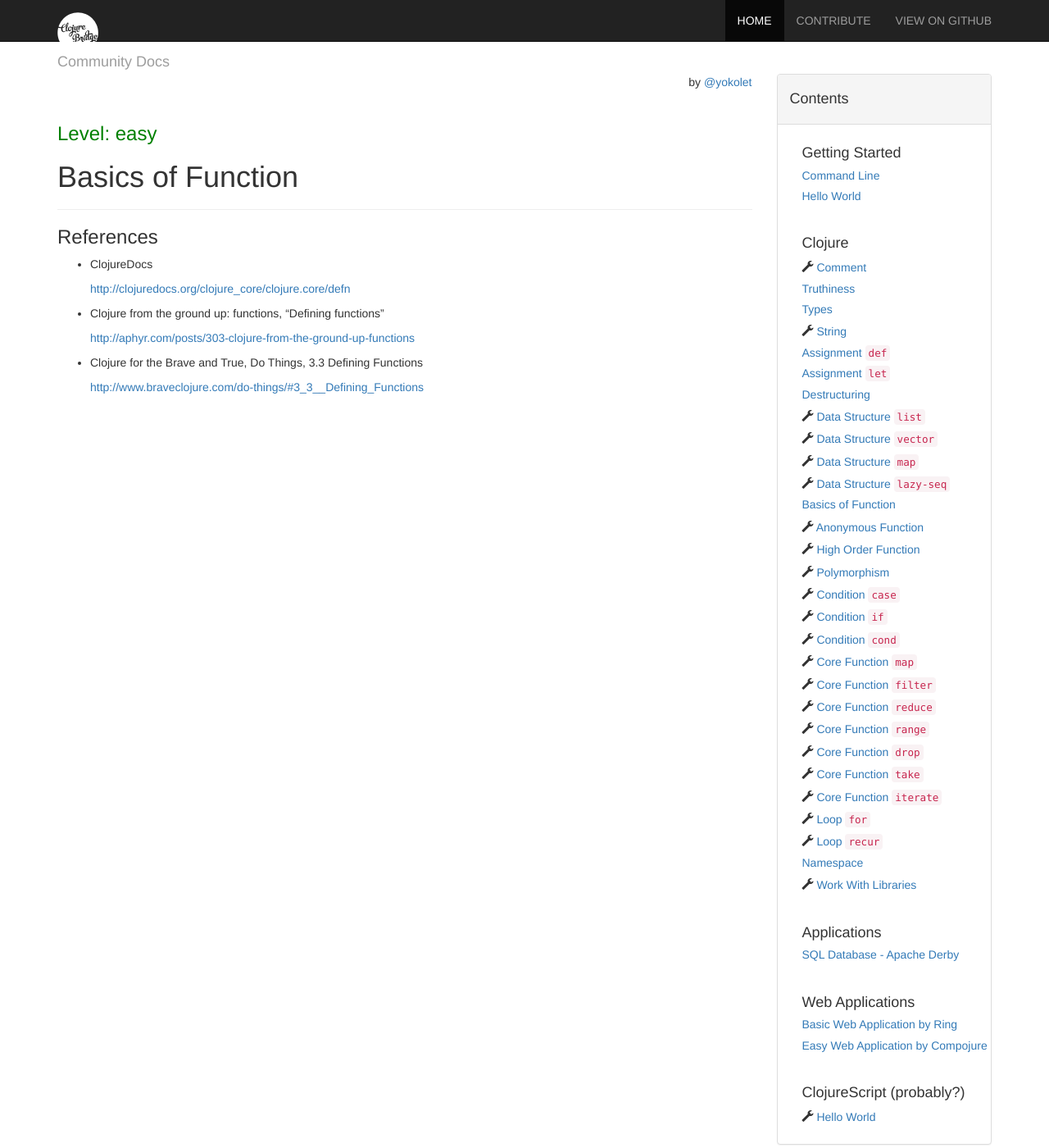
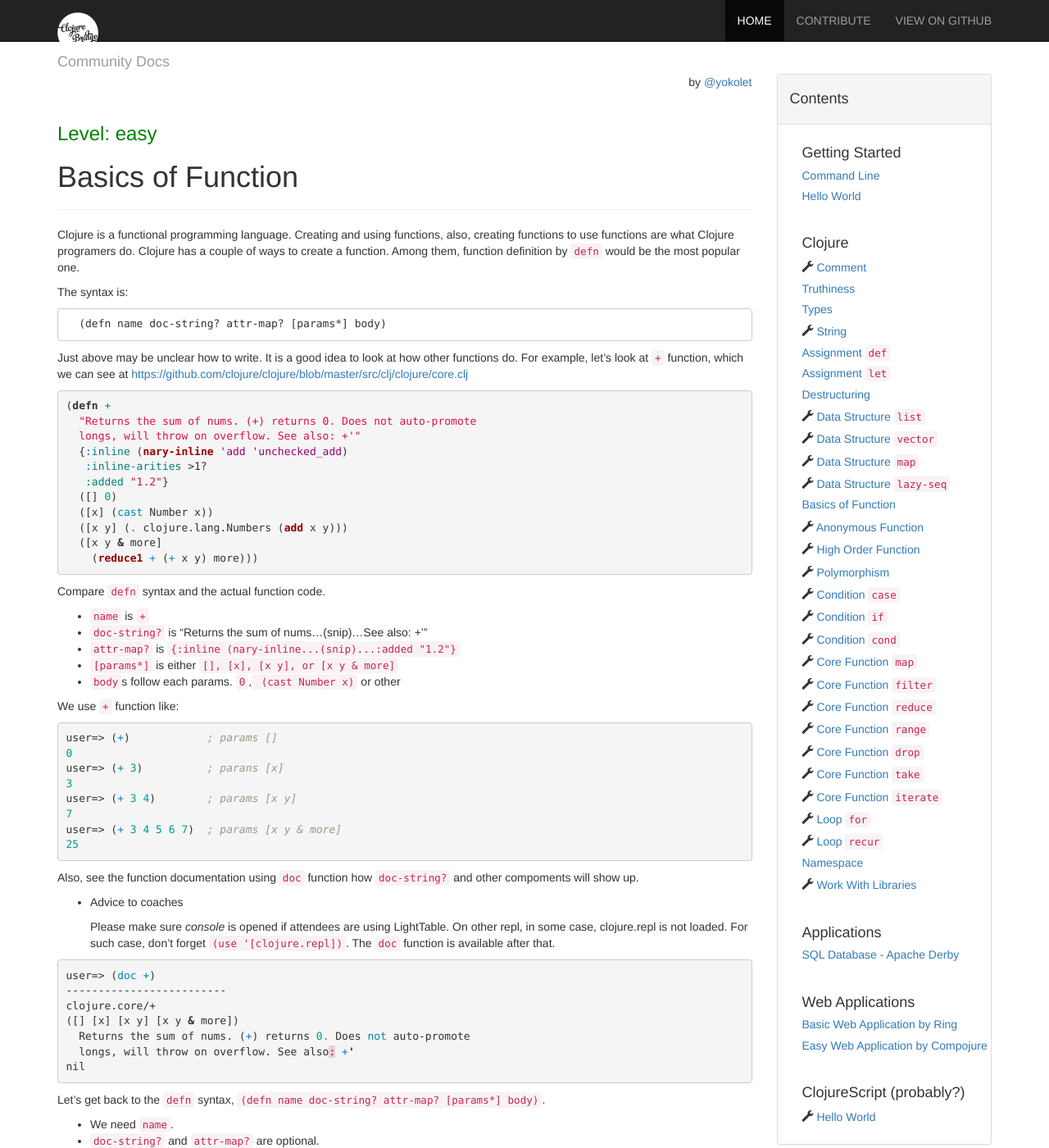
Before and after one commit to ClojureBridge/community-docs, a Jekyll site: the page built from docs/clojure/function-creation.md, in a window 1280 px wide and 1400 px high. Shown: the whole window at 82% size. Built offline with Jekyll 4.4.1, drawn with Linux system fonts in a browser that asks for light colours; nearby versions of some CDN libraries; some of the changed text lies outside the part shown.

Commit message:
Adds function creation

````diff
--- a/docs/clojure/function-creation.md
+++ b/docs/clojure/function-creation.md
@@ -5,6 +5,149 @@ permalink: /docs/clojure/function-creation/
 level: easy
 author: yokolet
 ---
+
+Clojure is a functional programming language.
+Creating and using functions, also, creating functions to use functions are what Clojure programers do.
+Clojure has a couple of ways to create a function.
+Among them, function definition by `defn` would be the most popular one.
+
+The syntax is:
+
+  ```
+  (defn name doc-string? attr-map? [params*] body)
+  ```
+
+Just above may be unclear how to write.
+It is a good idea to look at how other functions do.
+For example, let's look at `+` function,
+which we can see at [https://github.com/clojure/clojure/blob/master/src/clj/clojure/core.clj](https://github.com/clojure/clojure/blob/master/src/clj/clojure/core.clj)
+
+{% highlight clojure %}
+(defn +
+  "Returns the sum of nums. (+) returns 0. Does not auto-promote
+  longs, will throw on overflow. See also: +'"
+  {:inline (nary-inline 'add 'unchecked_add)
+   :inline-arities >1?
+   :added "1.2"}
+  ([] 0)
+  ([x] (cast Number x))
+  ([x y] (. clojure.lang.Numbers (add x y)))
+  ([x y & more]
+    (reduce1 + (+ x y) more)))
+{% endhighlight %}
+
+Compare `defn` syntax and the actual function code.
+
+  - `name` is `+`
+  - `doc-string?` is "Returns the sum of nums...(snip)...See also: +'"
+  - `attr-map?` is `{:inline (nary-inline...(snip)...:added "1.2"}`
+  - `[params*]` is either `[], [x], [x y], or [x y & more]`
+  - `body`s follow each params. `0`,` (cast Number x)` or other
+
+
+We use `+` function like:
+{% highlight clojure %}
+user=> (+)            ; params []
+0
+user=> (+ 3)          ; parans [x]
+3
+user=> (+ 3 4)        ; params [x y]
+7
+user=> (+ 3 4 5 6 7)  ; params [x y & more]
+25
+{% endhighlight %}
+
+
+Also, see the function documentation using `doc` function how `doc-string?`
+and other compoments will show up.
+
+- Advice to coaches
+
+    Please make sure *console* is opened if attendees are using LightTable.
+    On other repl, in some case, clojure.repl is not loaded.
+    For such case, don't forget `(use '[clojure.repl])`.
+    The `doc` function is available after that.
+
+
+
+{% highlight clojure %}
+user=> (doc +)
+-------------------------
+clojure.core/+
+([] [x] [x y] [x y & more])
+  Returns the sum of nums. (+) returns 0. Does not auto-promote
+  longs, will throw on overflow. See also: +'
+nil
+{% endhighlight %}
+
+
+Let's get back to the `defn` syntax, `(defn name doc-string? attr-map? [params*] body)`.
+
+  - We need `name`.
+  - `doc-string?` and `attr-map?` are optional.
+  - `[params*]` can take multiple forms, [], [x], [x y], [x y & more], [x & more], or [& more].
+      We need at least one of them.
+      In other languages, there's an idea of *operator overload*,
+      and in some cases, multiple same name methods of different number of argurments exist
+      (the number of arguments is called *arity*).
+      Clojure can do in a single definition.
+
+
+So far, we learned how to create the function. It's time to try your own function. Here's an example:
+
+{% gist 9161447 %}
+
+{% highlight clojure %}
+user> (do-something)
+"nothing"
+user> (do-something 1)
+"easy!"
+user> (do-something 1 1)
+"hm, ok, will do"
+user> (do-something 1 1 1)
+"oh, no, so many!"
+{% endhighlight %}
+<br/>
+
+The first example doesn't use given arguments. Next example uses arguments.
+This `add-up` function sums up given initial value and all elements in
+the given collection (vector or list).
+Unless given collection is empty, the function recursively calls itself.
+When, the given collection gets empty, it returns the summed up value.
+To visualize what's going on during the recursive call,
+`println` is added in `let` binding. (see  [`let` binding]({{ site.baseurl}}/docs/clojure/let/) )
+
+{% gist 9162464 %}
+
+{% highlight clojure %}
+user> (add-up 1 '(1 2))
+val: 1, coll: (1 2)
+val: 2, coll: (2)
+val: 4, coll: clojure.lang.PersistentList$EmptyList@1
+4
+user> (add-up 3 [1 2 3])
+val: 3, coll: [1 2 3]
+val: 4, coll: (2 3)
+val: 6, coll: (3)
+val: 9, coll: clojure.lang.PersistentList$EmptyList@1
+9
+{% endhighlight %}
+<br/>
+
+Above function is for a practice to create function.
+However, Clojure has a handy function, `reduce`.
+With this function, we can get the same results.
+
+{% highlight clojure %}
+user> (reduce + 1 '(1 2))
+4
+user> (reduce + 3 [1 2 3])
+9
+{% endhighlight %}
+
+It's always good to check [Clojure Cheat Sheet](http://clojure.org/cheatsheet) or
+search online for the function.
+
 
 ### References
 
````
